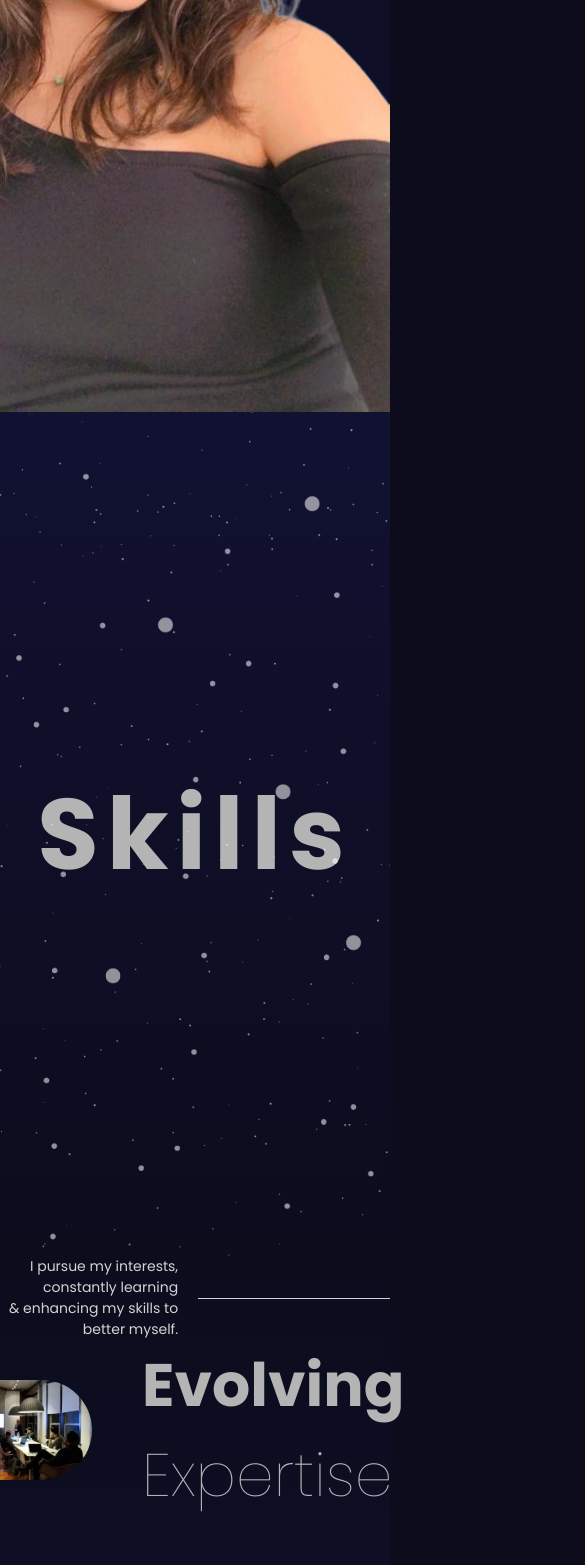
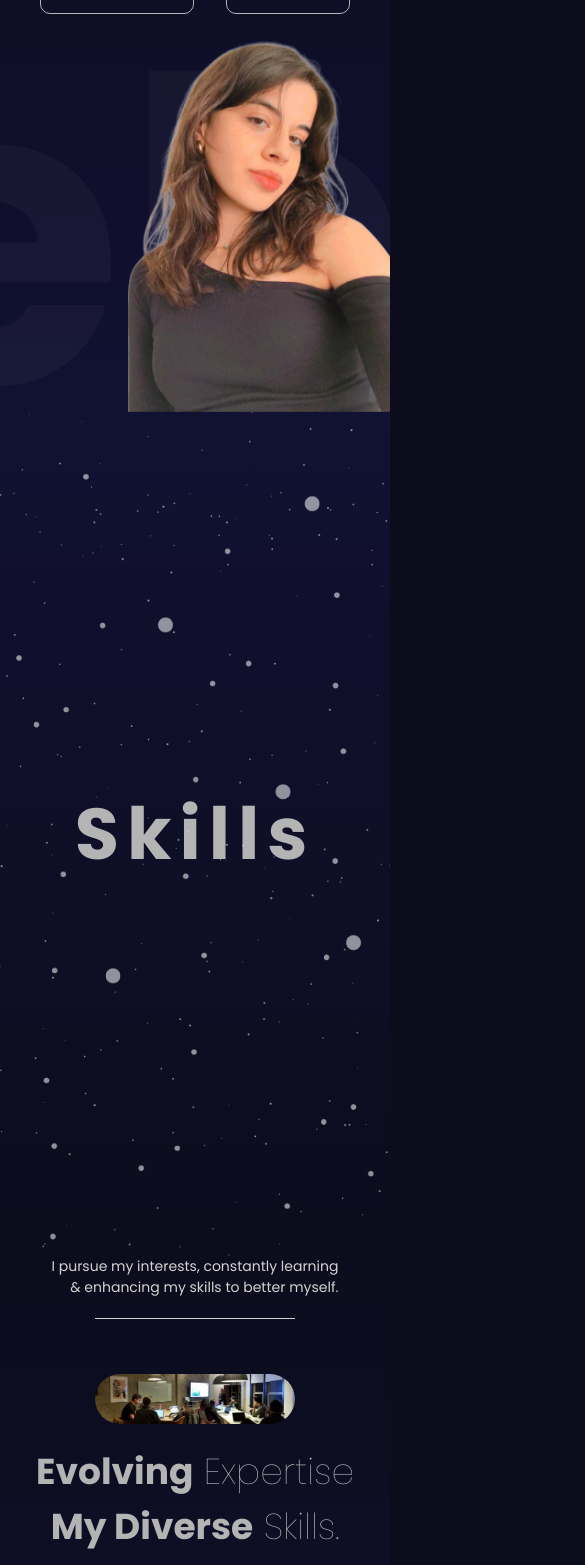
Before and after one commit to tugbayilmaz01/portfolio, a React (Vite) app: page / in a window 390 px wide. Shown: the part 432-1997 px from the top of the page, 585 px wide, since content can reach past the window. Built offline with nearby package versions, Linux system fonts and the light colour scheme.

Commit message:
pages made responsive for mobile

```diff
--- a/src/App.jsx
+++ b/src/App.jsx
@@ -20,11 +20,12 @@
         <Skills />
       </section>
       <section id="Portfolio">
+        {" "}
         <Parallax type="portfolio" />
       </section>
       <Portfolio />
       <section id="Contact">
-        <Contact />{" "}
+        <Contact />
       </section>
     </div>
   );
--- a/src/app.scss
+++ b/src/app.scss
@@ -23,3 +23,21 @@
   text-decoration: none;
   color: inherit;
 }
+
+@mixin mobile {
+  @media (max-width: 738px) {
+    @content;
+  }
+}
+
+@mixin tablet {
+  @media (max-width: 1024px) {
+    @content;
+  }
+}
+
+@mixin desktop {
+  @media (max-width: 1366px) {
+    @content;
+  }
+}
--- a/src/components/contact/contact.scss
+++ b/src/components/contact/contact.scss
@@ -1,3 +1,5 @@
+@import "../../app.scss";
+
 .contact {
   height: 100%;
   max-width: 1366px;
@@ -6,15 +8,32 @@
   align-items: center;
   gap: 50px;
 
+  @include mobile {
+    width: 100%;
+    padding: 10px;
+    flex-direction: column;
+  }
+
   .textContainer {
     flex: 1;
     display: flex;
     flex-direction: column;
     gap: 30px;
 
+    @include mobile {
+      gap: 20px;
+      text-align: center;
+      align-items: center;
+      margin-top: 70px;
+    }
+
     h1 {
       font-size: 70px;
       line-height: 88px;
+
+      @include mobile {
+        font-size: 36px;
+      }
     }
 
     span {
@@ -25,6 +44,11 @@
     padding-top: 20px;
     flex: 1;
     position: relative;
+
+    @include mobile {
+      width: 100%;
+      padding: 50px;
+    }
 
     .phoneSvg {
       stroke: rgb(94, 126, 169);
@@ -46,6 +70,10 @@
       border: 1px solid white;
       border-radius: 5px;
       color: white;
+
+      @include mobile {
+        padding: 10px;
+      }
     }
 
     button {
@@ -55,6 +83,10 @@
       cursor: pointer;
       font-weight: 500;
       font-size: 16px;
+
+      include mobile {
+        padding: 10px;
+      }
     }
   }
 }
--- a/src/components/developer/developer.scss
+++ b/src/components/developer/developer.scss
@@ -1,3 +1,5 @@
+@import "../../app.scss";
+
 .developer {
   height: calc(100vh - 100px);
   overflow: hidden;
@@ -16,6 +18,14 @@
       justify-content: center;
       gap: 10px;
 
+      @include mobile {
+        height: 50%;
+        width: 100%;
+        gap: 20px;
+        align-items: center;
+        text-align: center;
+      }
+
       h2 {
         font-size: 50px;
         color: #5c6bc0;
@@ -24,8 +34,11 @@
 
       h1 {
         font-size: 77px;
+
+        @include mobile {
+          font-size: 36px;
+        }
       }
-
       .buttons {
         display: flex;
         flex-direction: row;
@@ -53,6 +66,20 @@
     position: absolute;
     right: 0;
     top: 0;
+
+    @include mobile {
+      height: 50%;
+      width: 100%;
+      top: unset;
+      bottom: 0;
+      left: 8rem;
+    }
+
+    img {
+      width: 100%;
+      height: 100%;
+      object-fit: cover;
+    }
   }
   .imageContainer img {
     height: 100%;
--- a/src/components/navbar/navbar.scss
+++ b/src/components/navbar/navbar.scss
@@ -1,3 +1,4 @@
+@import "../../app.scss";
 .navbar {
   height: 100px;
 
@@ -8,6 +9,11 @@
     align-items: center;
     justify-content: space-between;
     height: 100%;
+
+    @include mobile {
+      justify-content: flex-end;
+      padding: 20px;
+    }
   }
 
   .png {
--- a/src/components/parallax/parallax.scss
+++ b/src/components/parallax/parallax.scss
@@ -12,6 +12,10 @@
   h1 {
     font-size: 100px;
     letter-spacing: 8px;
+
+    @include mobile {
+      font-size: 72px;
+    }
   }
 
   .stars {
--- a/src/components/portfolio/portfolio.scss
+++ b/src/components/portfolio/portfolio.scss
@@ -1,3 +1,5 @@
+@import "../../app.scss";
+
 .portfolio {
   position: relative;
   .progress {
@@ -9,8 +11,9 @@
     color: rgb(94, 126, 169);
     font-size: 32px;
 
-    h1 {
-      font-size: 50px;
+    @include mobile {
+      padding-top: calc(100vh - 100px);
+      font-size: 20px;
     }
 
     .progressBar {
@@ -35,18 +38,29 @@
       align-items: center;
       justify-content: center;
       gap: 50px;
+      @include mobile {
+        flex-direction: column;
+      }
     }
 
     .imageContainer {
       flex: 1;
       height: 50%;
       padding-top: 2rem;
+      @include mobile {
+        width: 100%;
+        max-height: 300px;
+      }
     }
 
     img {
       width: 100%;
       height: 100%;
       object-fit: cover;
+
+      @include mobile {
+        object-fit: contain;
+      }
     }
 
     .textContainer {
@@ -54,14 +68,27 @@
       display: flex;
       flex-direction: column;
       gap: 26px;
-
+      @include mobile {
+        transform: none !important;
+        padding: 10px;
+        align-items: center;
+        text-align: center;
+      }
       h2 {
         font-size: 50px;
+
+        @include mobile {
+          font-size: 36px;
+        }
       }
 
       p {
         color: gray;
         font-size: 16px;
+
+        @include mobile {
+          font-size: 16px;
+        }
       }
 
       button {
--- a/src/components/sidebar/sidebar.scss
+++ b/src/components/sidebar/sidebar.scss
@@ -1,3 +1,5 @@
+@import "../../app.scss";
+
 .sidebar {
   display: flex;
   flex-direction: column;
@@ -15,6 +17,10 @@
     width: 400px;
     background-color: white;
 
+    @include mobile {
+      width: 240px;
+    }
+
     .links {
       position: absolute;
       width: 100%;
@@ -27,6 +33,10 @@
 
       a {
         font-size: 40px;
+
+        @include mobile {
+          font-size: 30px;
+        }
       }
     }
   }
--- a/src/components/skills/skills.scss
+++ b/src/components/skills/skills.scss
@@ -1,3 +1,5 @@
+@import "../../app.scss";
+
 .skills {
   background: linear-gradient(180deg, #0c0c1d, #111132);
   height: 100%;
@@ -12,6 +14,12 @@
     align-items: center;
     gap: 20px;
 
+    @include mobile {
+      align-self: center;
+      text-align: center;
+      flex-direction: column;
+    }
+
     p {
       font-weight: 400;
       font-size: 14px;
@@ -22,6 +30,10 @@
       width: 300px;
       border: none;
       border-top: 0.5px solid lightgray;
+
+      @include mobile {
+        width: 200px;
+      }
     }
   }
 
@@ -29,21 +41,41 @@
     display: flex;
     flex-direction: column;
     align-items: center;
-    flex: 2;
+
+    @include mobile {
+      width: 100%;
+    }
     .title {
       display: flex;
       gap: 50px;
       align-items: center;
+
+      @include mobile {
+        flex-direction: column;
+        text-align: center;
+        gap: 20px;
+      }
       img {
         width: 300px;
         height: 100px;
         border-radius: 50px;
         object-fit: cover;
+        @include mobile {
+          width: 200px;
+          height: 50px;
+        }
       }
 
       h1 {
         font-size: 60px;
         font-weight: 100;
+        @include mobile {
+          font-size: 36px;
+        }
+      }
+
+      @include mobile {
+        font-size: 36px;
       }
 
       button {
@@ -54,6 +86,12 @@
         border: none;
         font-size: 24px;
         font-weight: 500;
+
+        @include mobile {
+          font-size: 16px;
+          width: 150px;
+          height: 50px;
+        }
       }
     }
   }
@@ -64,6 +102,11 @@
     margin: auto;
     gap: 16px;
 
+    @include mobile {
+      flex-direction: column;
+      width: 100%;
+    }
+
     .box {
       padding: 50px;
       border: 0.5px solid lightgray;
@@ -71,11 +114,33 @@
       flex-direction: column;
       justify-content: space-between;
 
+      @include mobile {
+        border: none;
+        align-items: center;
+        gap: 20px;
+        padding: 10px;
+      }
+
+      p {
+        @include mobile {
+          display: none;
+        }
+      }
+
       button {
         padding: 10px;
         background-color: rgb(94, 126, 169);
         border: none;
         cursor: pointer;
+
+        @include mobile {
+          background-color: transparent;
+          border: 1px solid rgb(94, 126, 169);
+          border-radius: 5px;
+          color: rgb(94, 126, 169);
+          width: 50%;
+          padding: 5px;
+        }
       }
     }
   }
```
